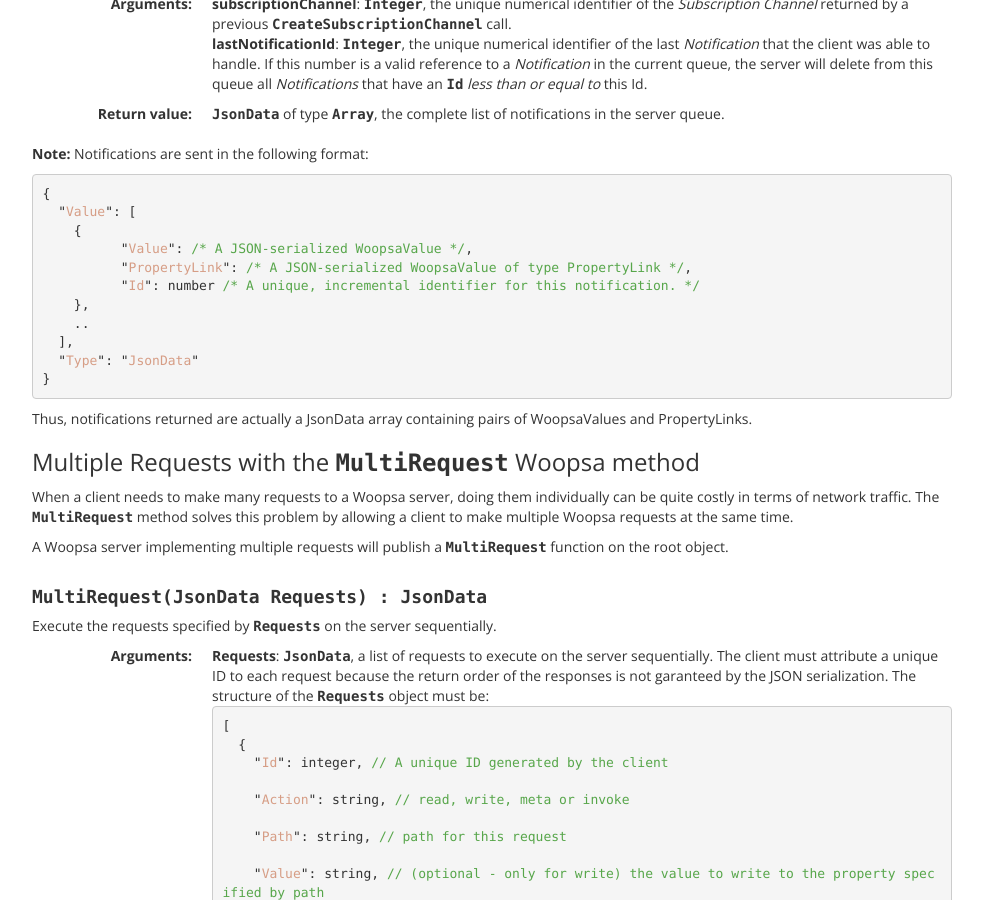
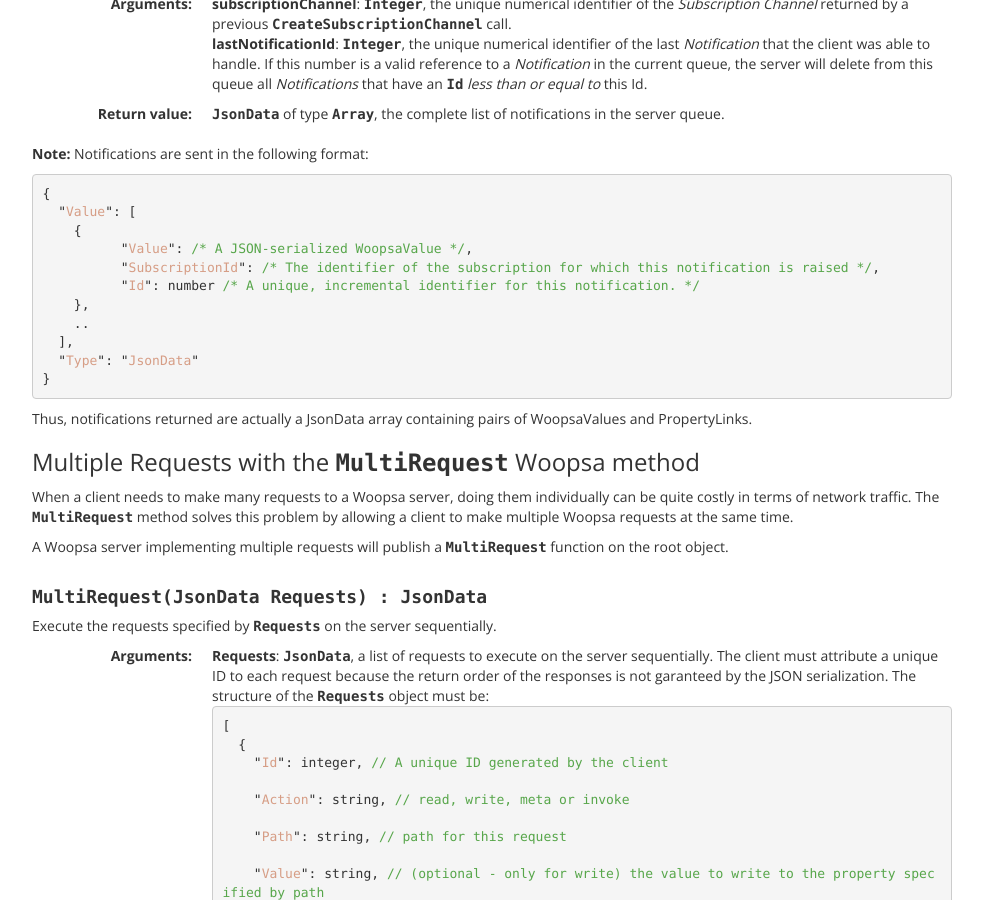
Before and after one commit to woopsa-protocol/woopsa-protocol.github.io, a Jekyll site: the page built from specification.html, in a window 1280 px wide and 900 px high, scrolled down 6925 px. Shown: the whole window, without its empty margins (148-1131 px from the left). Built offline with Jekyll 4.4.1, drawn with Linux system fonts in a browser that asks for light colours.

Commit message:
Updated notification serialization in spec.

```diff
--- a/specification.html
+++ b/specification.html
@@ -355,7 +355,7 @@
   "Value": [
     {
 	  "Value": /* A JSON-serialized WoopsaValue */,
-	  "PropertyLink": /* A JSON-serialized WoopsaValue of type PropertyLink */,
+	  "SubscriptionId": /* The identifier of the subscription for which this notification is raised */,
 	  "Id": number /* A unique, incremental identifier for this notification. */
     },
     ..
```
